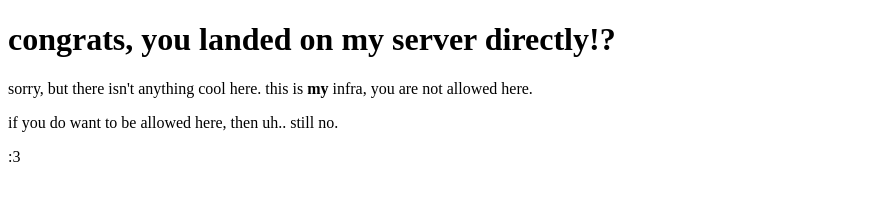
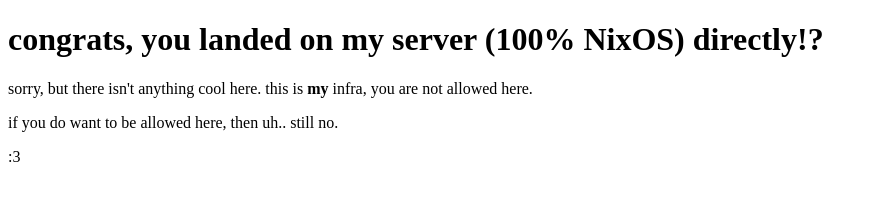
Before and after one commit to Noratrieb/vps, a plain HTML site: page newinfra/nix/modules/ingress/debugging-page/index.html in a window 1280 px wide. Shown: the whole page, without its empty margins (0-877 px from the left). Drawn offline with Linux system fonts and the light colour scheme.

Commit message:
setup vps1 ingress

```diff
--- a/debug.html
+++ b/newinfra/nix/modules/ingress/debugging-page/index.html
@@ -2,12 +2,11 @@
 <html lang="en">
 <head>
     <meta charset="UTF-8">
-    <meta http-equiv="X-UA-Compatible" content="IE=edge">
     <meta name="viewport" content="width=device-width, initial-scale=1.0">
-    <title>nils' server</title>
+    <title>nora' server</title>
 </head>
 <body>
-    <h1>congrats, you landed on my server directly!?</h1>
+    <h1>congrats, you landed on my server (100% NixOS) directly!?</h1>
     <p>sorry, but there isn't anything cool here. this is <b>my</b> infra, you are not allowed here.</p>
     <p>if you do want to be allowed here, then uh.. still no.</p>
     <p>:3</p>
```
Also changed, not shown: 4 other files.
